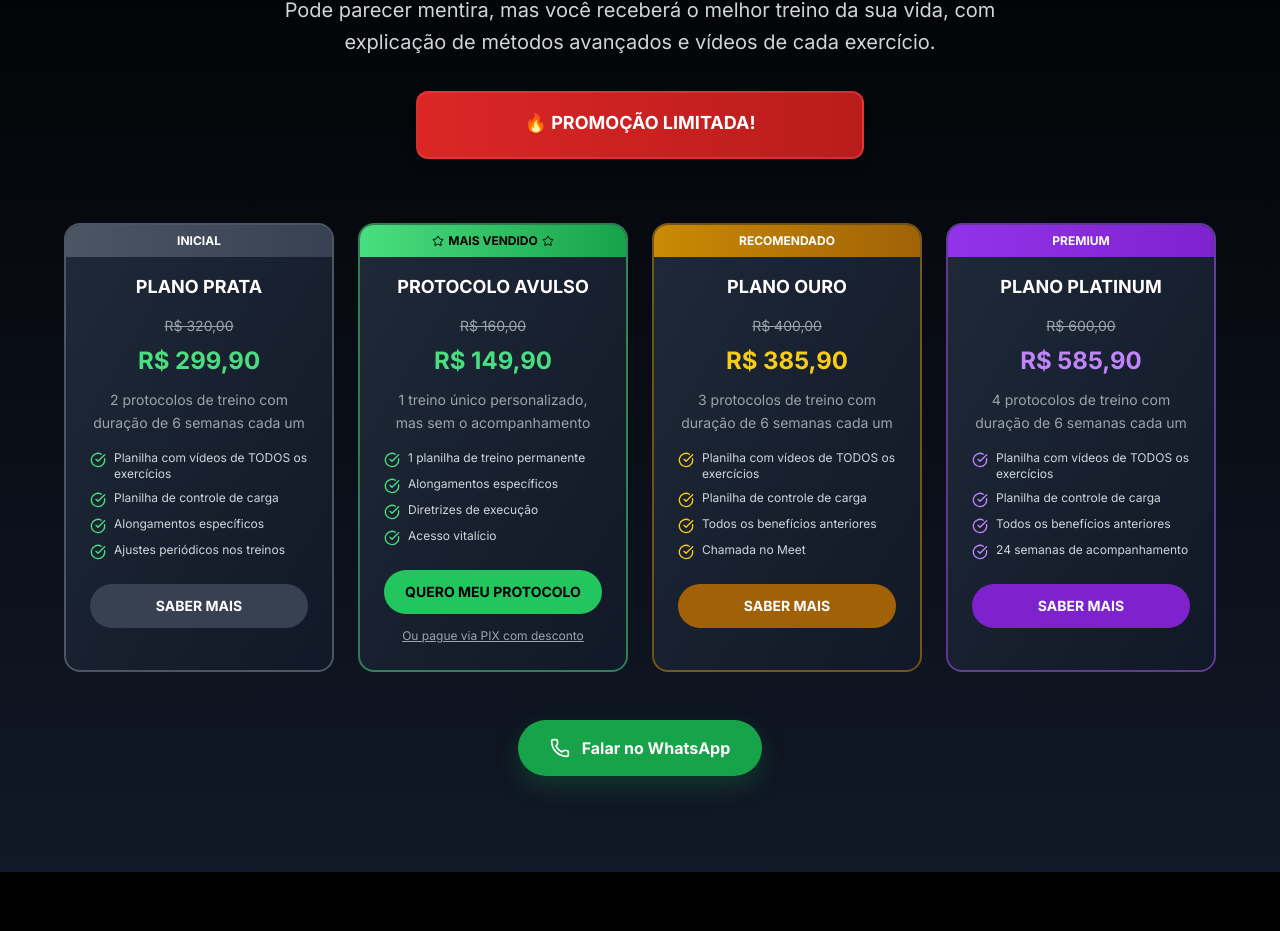
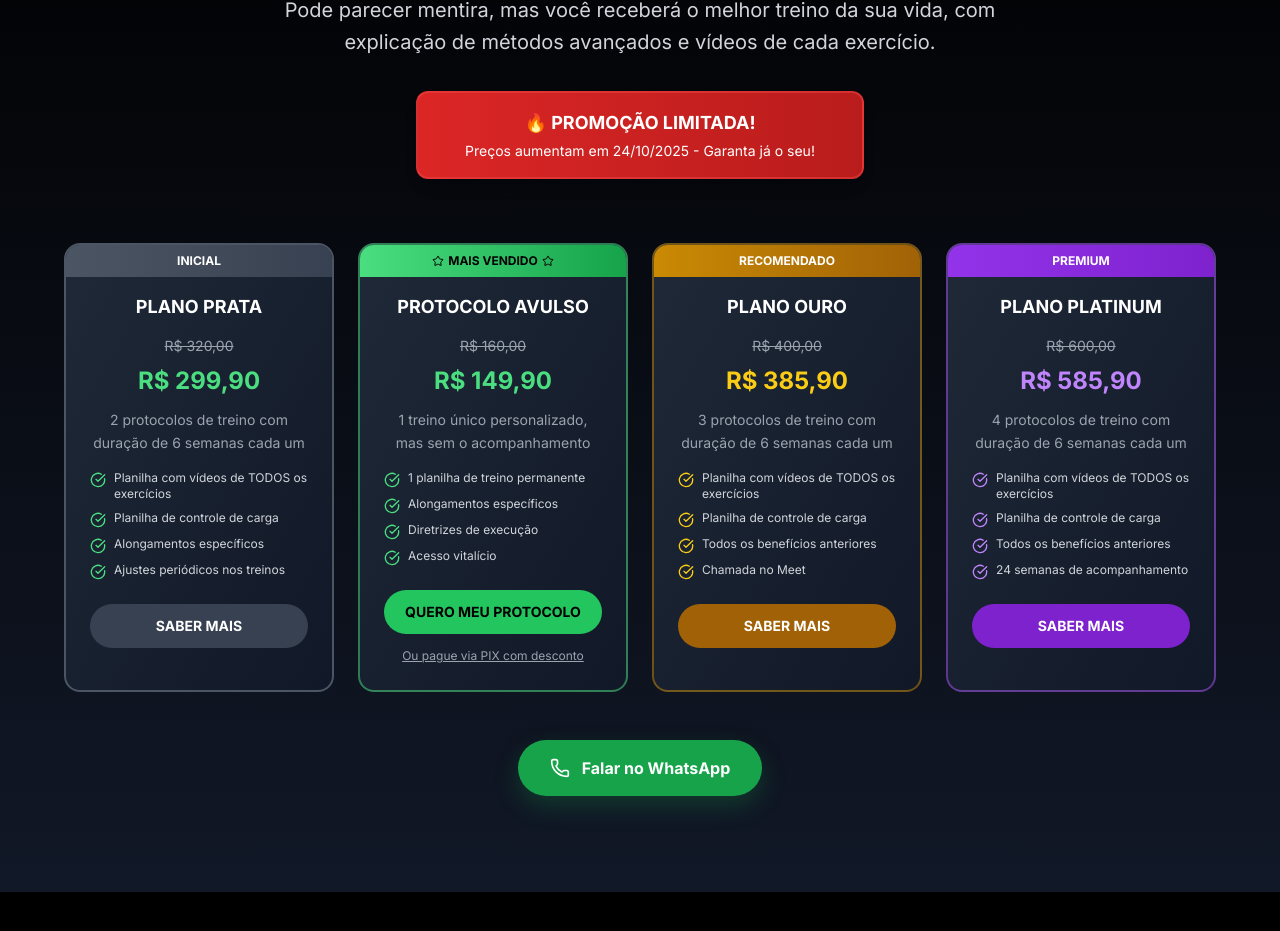
Before and after one commit to ytallobruno/maiateam-landingpage, a Next.js app: page / in a window 1280 px wide. Shown: the part 5677-6608 px from the top of the page. Built offline with nearby package versions, Linux system fonts and the light colour scheme.

Commit message:
fix: corrigidos pequenos warns do esLint

```diff
--- a/src/components/CountdownTimer.tsx
+++ b/src/components/CountdownTimer.tsx
@@ -41,7 +41,7 @@ export default function CountdownTimer() {
         }, 1000);
 
         return () => clearInterval(timer);
-    }, []);
+    }, [targetDate]);
 
     if (isExpired) {
         return null;
@@ -75,7 +75,9 @@ export default function CountdownTimer() {
                         </span>
                         <div className="w-2 h-2 bg-red-500 rounded-full animate-pulse" />
                     </motion.div>
-                    <p className="text-white text-xs font-semibold">PREÇOS AUMENTAM EM {PROMOTION_CONFIG.displayDate}</p>
+                    <p className="text-white text-xs font-semibold">
+                        PREÇOS AUMENTAM EM {PROMOTION_CONFIG.displayDate}
+                    </p>
                 </div>
 
                 <div className="grid grid-cols-4 gap-2">
@@ -136,7 +138,9 @@ export default function CountdownTimer() {
                             </span>
                             <div className="w-1.5 h-1.5 bg-red-300 rounded-full animate-pulse" />
                         </motion.div>
-                        <p className="text-white text-xs font-semibold">PREÇOS AUMENTAM EM {PROMOTION_CONFIG.displayDate} ⚡</p>
+                        <p className="text-white text-xs font-semibold">
+                            PREÇOS AUMENTAM EM {PROMOTION_CONFIG.displayDate} ⚡
+                        </p>
                     </div>
 
                     <div className="grid grid-cols-4 gap-3 mb-3">
--- a/src/components/PricingSection.tsx
+++ b/src/components/PricingSection.tsx
@@ -266,6 +266,9 @@ export default function PricingSection() {
                             transition={{ duration: 0.6, delay: 0.4 }}
                         >
                             <p className="font-bold text-lg mb-1">🔥 PROMOÇÃO LIMITADA!</p>
+                            <p className="text-sm">
+                                Preços aumentam em {PROMOTION_CONFIG.displayDateFull} - Garanta já o seu!
+                            </p>
                         </motion.div>
                     )}
                 </motion.div>
```
Also changed, not shown: eslint.config.mjs (+6 -1 lines), src/config/promotion.ts (indentation only).
